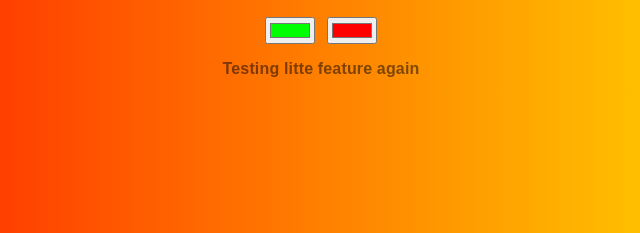
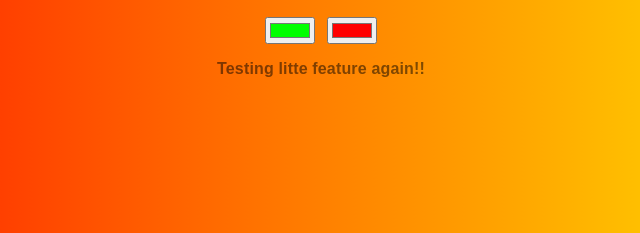
Before and after one commit to bluemosaicweb/background-generator, a plain HTML site: page index.html in a window 1280 px wide. Shown: the part 235-468 px from the top of the page, 319-959 px from the left. Drawn offline with Linux system fonts and the light colour scheme.

Commit message:
change again

```diff
--- a/index.html
+++ b/index.html
@@ -9,7 +9,7 @@
 	<h2>Current CSS Background</h2>
 	<input class="color1" type="color" name="color1" value="#00ff00">
 	<input class="color2" type="color" name="color2" value="#ff0000">
-	<h3>Testing litte feature again</h3>
+	<h3>Testing litte feature again!!</h3>
 	<script type="text/javascript" src="script.js"></script>
 </body>
 </html>
```
